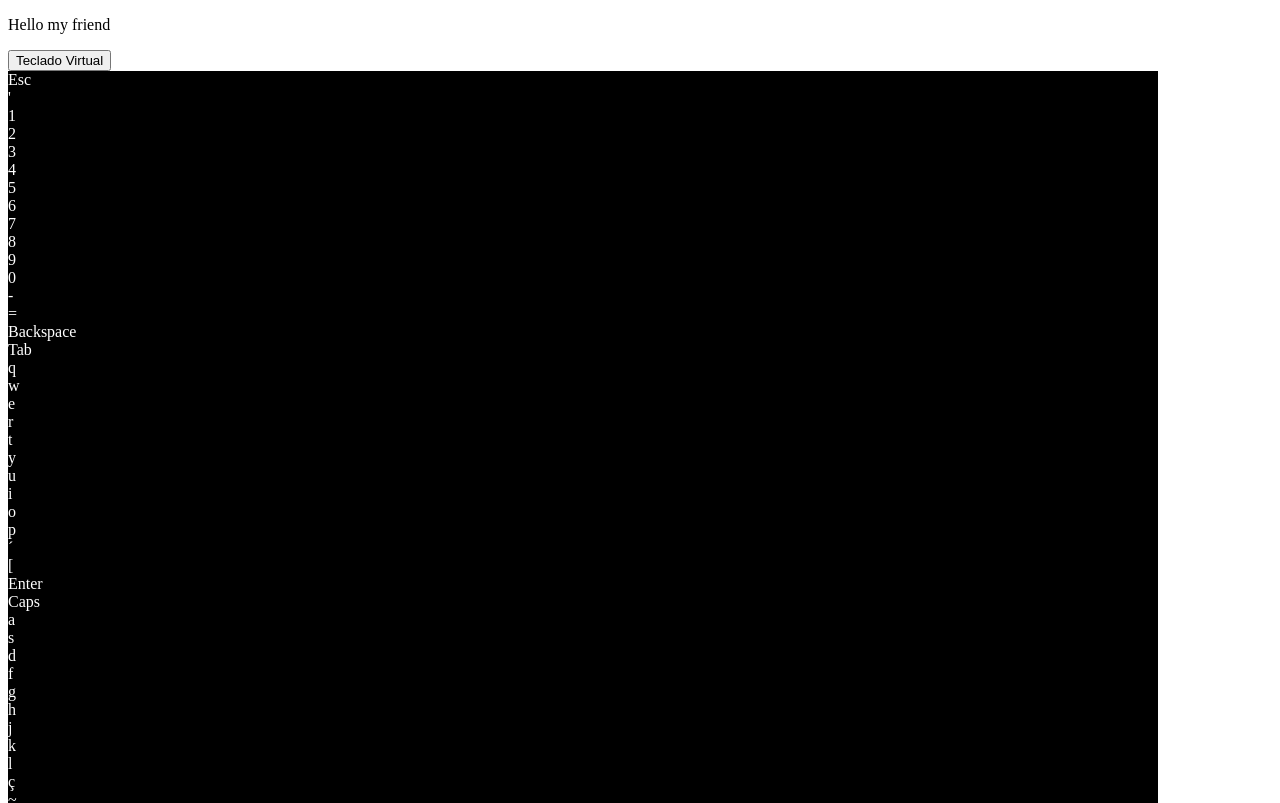
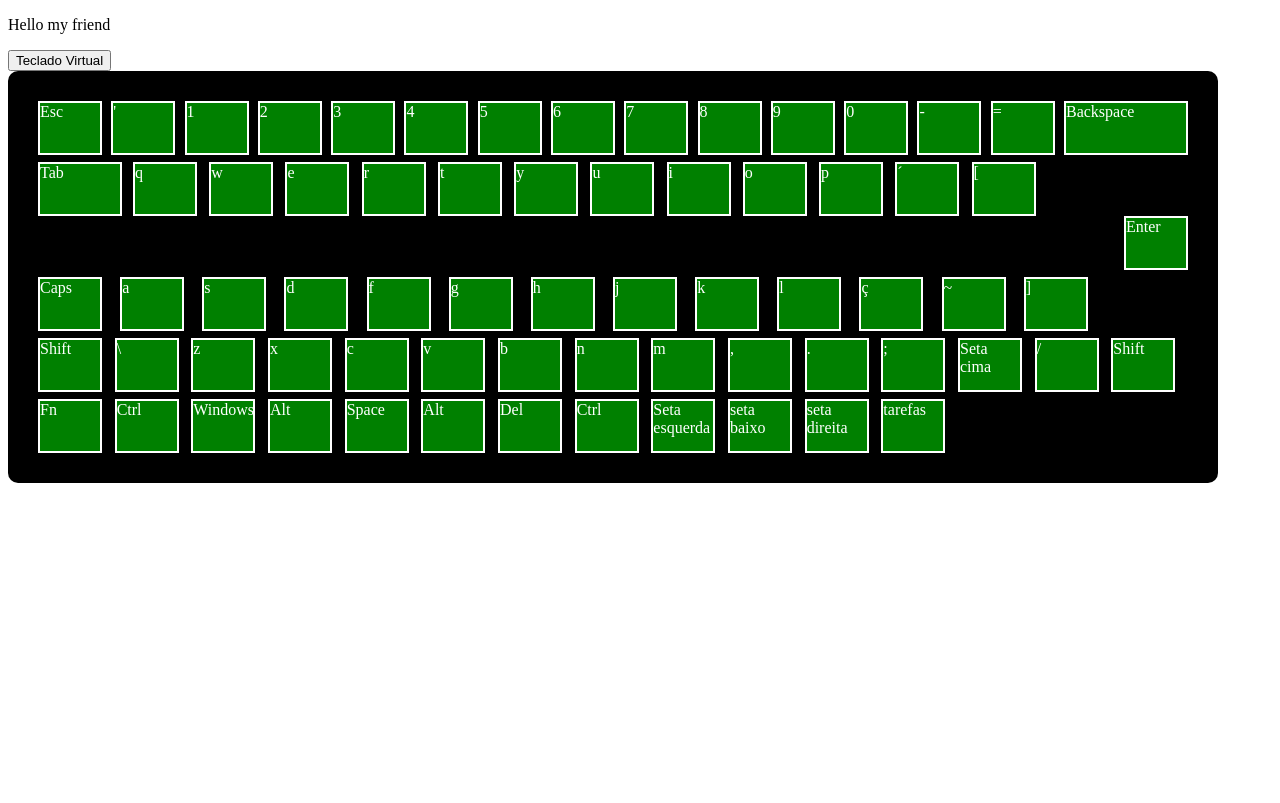
Before and after one commit to YonahPy/teclado-virtual, a plain HTML site: page index.html in a window 1280 px wide. Shown: the top 803 px of the page. Drawn offline with Linux system fonts and the light colour scheme.

Commit message:
ponto seguro

```diff
--- a/index.html
+++ b/index.html
@@ -27,11 +27,11 @@
                 <div>0</div>
                 <div>-</div>
                 <div>=</div>
-                <div>Backspace</div>
+                <div id="backspace">Backspace</div>
            </div>
 
            <div class="fileira2">
-                <div>Tab</div>
+                <div id="tab">Tab</div>
                 <div>q</div>
                 <div>w</div>
                 <div>e</div>
@@ -44,11 +44,11 @@
                 <div>p</div>
                 <div>´</div>
                 <div>[</div>
-                <div>Enter</div>
+                <div id="enter">Enter</div>
            </div>
 
            <div class="fileira3">
-                <div>Caps</div>
+                <div id="caps">Caps</div>
                 <div>a</div>
                 <div>s</div>
                 <div>d</div>
@@ -64,8 +64,8 @@
 
            </div>
 
-           <div class="filerira4">
-                <div>Shift</div>
+           <div class="fileira4">
+                <div id="shift">Shift</div>
                 <div>\</div>
                 <div>z</div>
                 <div>x</div>
@@ -82,12 +82,12 @@
                 <div>Shift</div>
            </div>
 
-           <div class="filerira5">
+           <div class="fileira5">
                 <div>Fn</div>
                 <div>Ctrl</div>
                 <div>Windows</div>
                 <div>Alt</div>
-                <div>Space</div>
+                <div id="space">Space</div>
                 <div>Alt</div>
                 <div>Del</div>
                 <div>Ctrl</div>
--- a/style.css
+++ b/style.css
@@ -15,6 +15,87 @@ div{
 }
 .keyboard{
     display: grid;
+    padding: 30px;
+    border-radius: 10px;
+    gap: 7px;
 
 }
-.fileira1, .filera2
+
+.fileira1{
+    display: grid;
+    grid-template-columns: repeat(15, 1fr);
+}
+#backspace{
+    width: 120px;
+}
+
+.fileira1 > div{
+    width: 40px;
+    background-color: green;
+    border: 2px solid white;
+    width: 60px;
+    height: 50px;
+
+}
+
+.fileira2{
+    display: grid;
+    grid-template-columns: repeat(14, 1fr);
+}
+
+#tab{
+
+    width: 80px;
+    margin-right: 11px;
+}
+
+#enter{
+    display: grid;
+    grid-row: span2;
+    grid-column: span2;
+}
+
+.fileira2 > div{
+    width: 40px;
+    background-color: green;
+    border: 2px solid white;
+    width: 60px;
+    height: 50px;
+}
+
+.fileira3{
+    display: grid;
+    grid-template-columns: repeat(14, 1fr);
+}
+
+.fileira3 > div{
+    width: 40px;
+    background-color: green;
+    border: 2px solid white;
+    width: 60px;
+    height: 50px;
+}
+
+.fileira4{
+    display: grid;
+    grid-template-columns: repeat(15, 1fr);
+}
+
+.fileira4 > div{
+    width: 60px;
+    height: 50px;
+    background-color: green;
+    border: 2px solid white;
+}
+.fileira5{
+    display: grid;
+    grid-template-columns: repeat(15, 1fr);
+}
+
+.fileira5 > div{
+    width: 40px;
+    background-color: green;
+    border: 2px solid white;
+    width: 60px;
+    height: 50px;
+}
```
